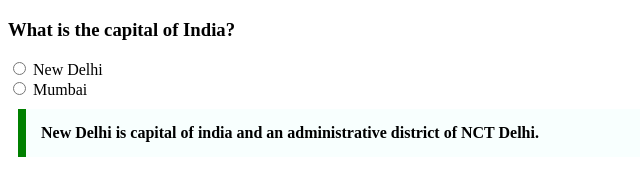
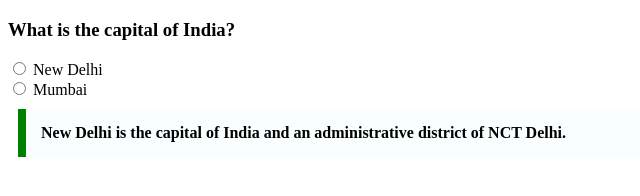
Before and after one commit to acciojob/trivia-jadav-swati, a website: page main.html in a window 1280 px wide. Shown: the full height of the page, 0-640 px from the left. Drawn offline with Linux system fonts and the light colour scheme.

Commit message:
Update main.html

```diff
--- a/main.html
+++ b/main.html
@@ -22,7 +22,7 @@
 			       8px solid green;
 			       background-color: #f8fffe;
 			       font-weight: bold;">
-	    New Delhi is capital of india and an administrative district of NCT Delhi.
+	    New Delhi is the capital of India and an administrative district of NCT Delhi.
     </blockquote>
     <script type="text/javascript" src="./script.js">
 </script>
```
